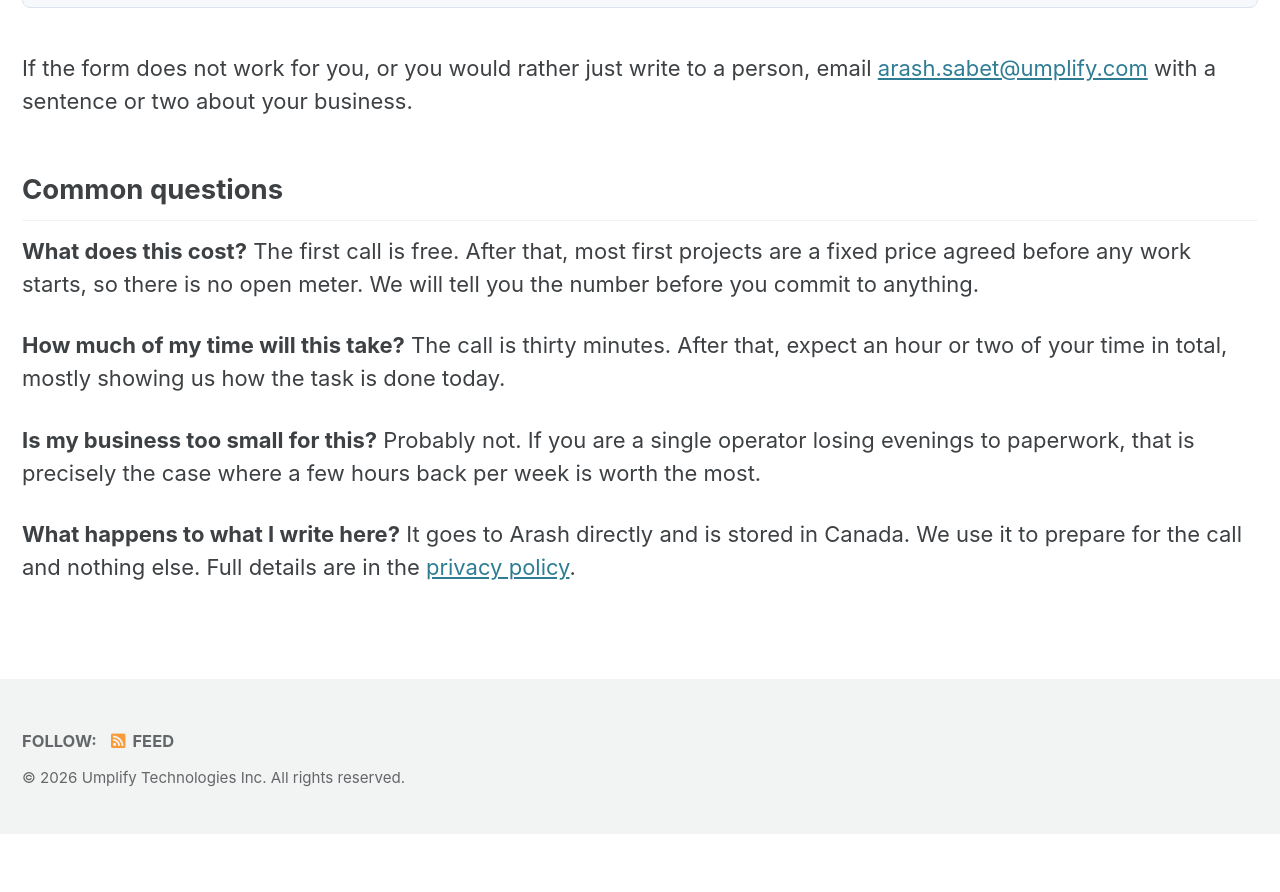
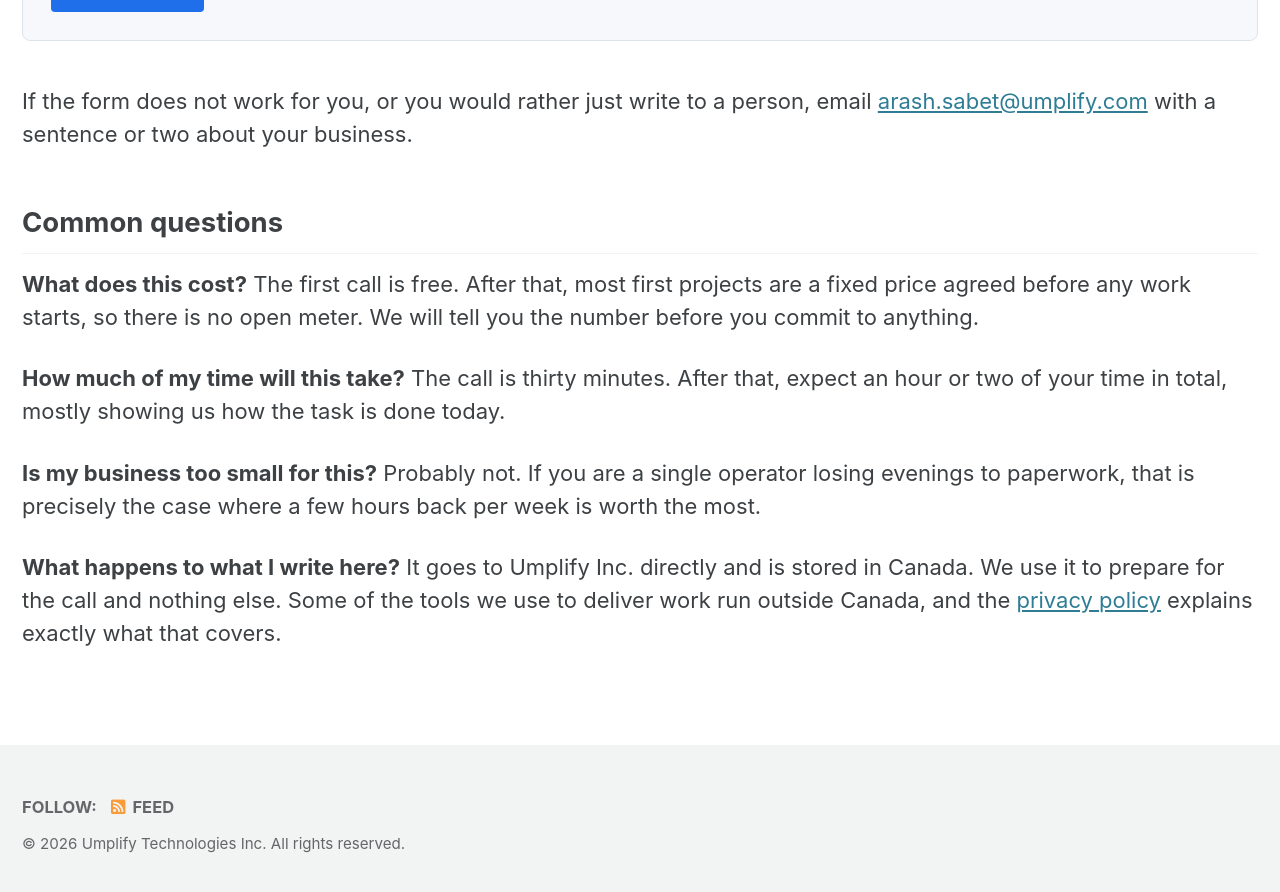
Before and after one commit to Umplify/umplify, a Jekyll site: the page built from _pages/ai-for-small-business.md, in a window 1280 px wide and 900 px high, scrolled down 3238 px. Shown: the top 892 px of the window. Built offline with Jekyll 4.4.1, drawn with Linux system fonts in a browser that asks for light colours; cached includes are drawn as plain includes; before the commit the page ends 4072 px from its top, so only the background shows below that; some of the changed text lies outside the part shown.

Commit message:
Remove personal names from copy and qualify the data residency claim
Replace the founder's name with Umplify Inc. in page and form copy.

The previous wording implied everything touching a visitor's data stays in
Canada. Storage genuinely does, but email delivery, analytics, and the AI
models used to deliver work can run elsewhere, and those regions are often
chosen by vendors and their own suppliers rather than by us. The privacy
page now says so plainly and invites the question before anything sensitive
is shared, rather than leaving a promise we do not control.

Co-Authored-By: Claude Opus 5 (1M context) <noreply@anthropic.com>
Claude-Session: https://claude.ai/code/session_01Vs5LA7E6JveD3y3BPBNLFA

```diff
--- a/_includes/smb-lead-form.html
+++ b/_includes/smb-lead-form.html
@@ -137,7 +137,7 @@
   <!-- Done -->
   <div class="smb-step" id="smb-done" tabindex="-1">
     <h3>Thank you</h3>
-    <p>We have your details. Arash will get back to you within one business day, usually sooner.</p>
+    <p>We have your details. Umplify Inc. will get back to you within one business day, usually sooner.</p>
     <p class="smb-note">If it is urgent, email <a href="mailto:arash.sabet@umplify.com">arash.sabet@umplify.com</a> directly.</p>
   </div>
 </div>
--- a/_pages/ai-for-small-business.md
+++ b/_pages/ai-for-small-business.md
@@ -45,7 +45,7 @@ Plenty of people will sell you an AI subscription. Fewer will sit down, work out
 
 - **Toronto based.** We work across the GTA, remote by default, on site when it helps.
 - **Engineers, not resellers.** The person on your first call is the person who understands how it gets built.
-- **Your data stays yours.** Submissions are stored in Canadian data centres. We explain exactly what is stored and why, in the [privacy policy](/privacy/).
+- **Your data stays yours.** Your enquiry is stored in Canadian data centres. Some of the services and AI providers we use to deliver work run outside Canada, and their locations can be set by our suppliers. The [privacy policy](/privacy/) spells out what sits where.
 - **Plain language.** No jargon, no dashboards you will never open.
 
 ## Tell us what is eating your week
@@ -68,4 +68,4 @@ The call is thirty minutes. After that, expect an hour or two of your time in to
 Probably not. If you are a single operator losing evenings to paperwork, that is precisely the case where a few hours back per week is worth the most.
 
 **What happens to what I write here?**
-It goes to Arash directly and is stored in Canada. We use it to prepare for the call and nothing else. Full details are in the [privacy policy](/privacy/).
+It goes to Umplify Inc. directly and is stored in Canada. We use it to prepare for the call and nothing else. Some of the tools we use to deliver work run outside Canada, and the [privacy policy](/privacy/) explains exactly what that covers.
```
Also changed, not shown: _pages/privacy.md (+5 -1 lines).
